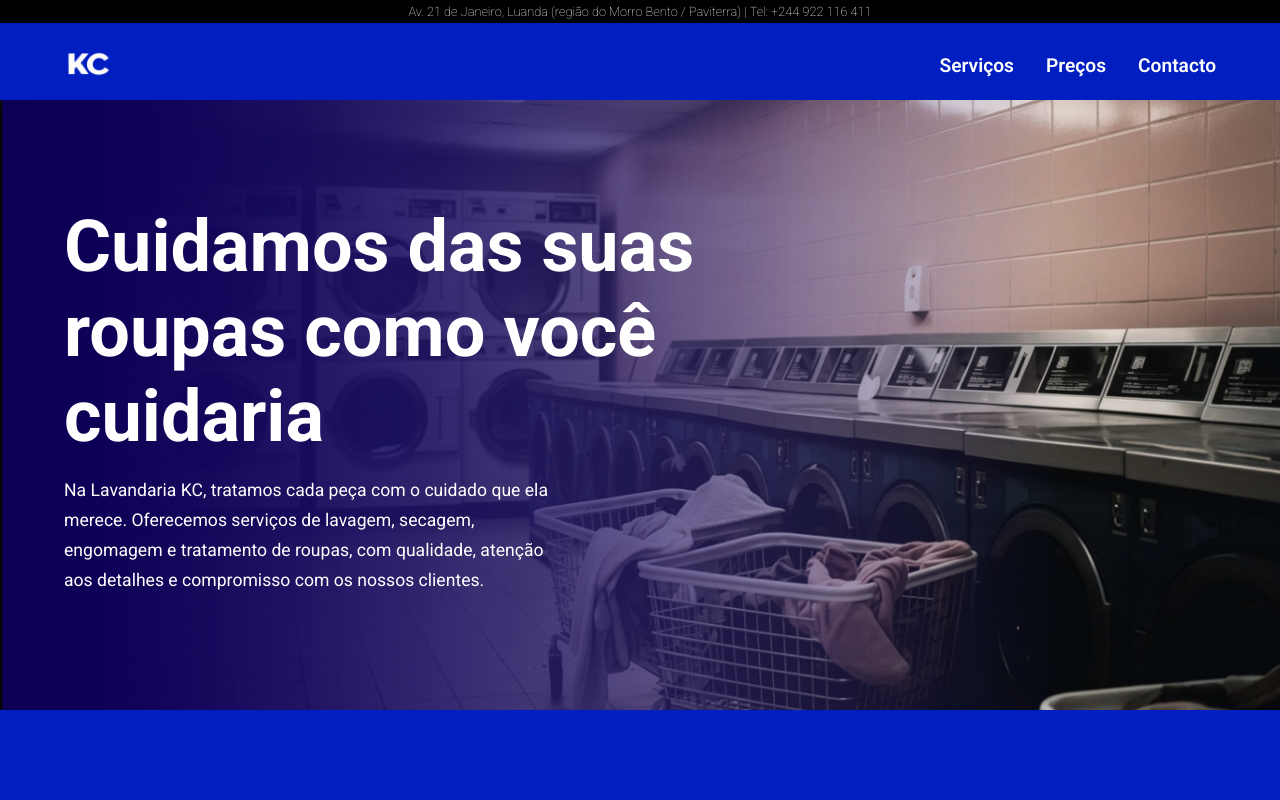
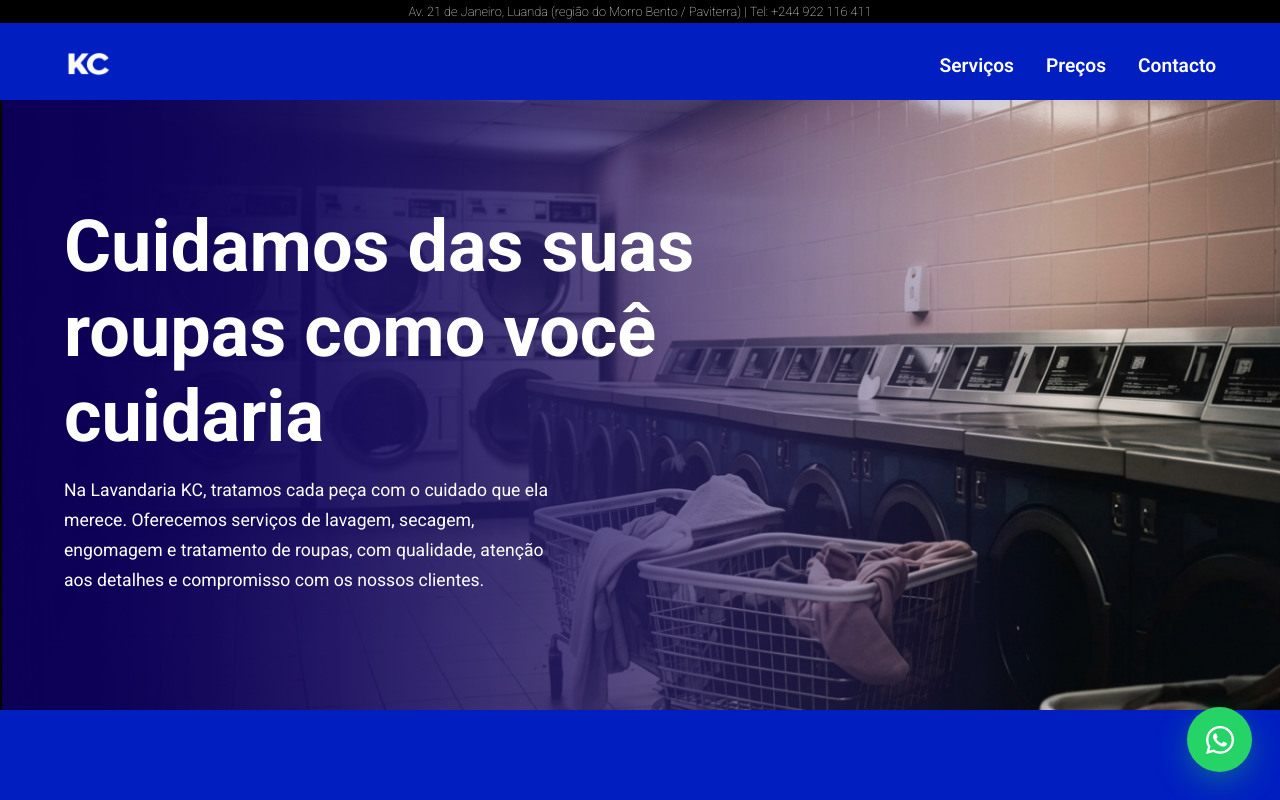
Before and after one commit to AguinaldoKonzo38/lavandaria-kc, a React (Vite) app: page / in a window 1280 px wide. Shown: the top 800 px of the page. Built offline with nearby package versions, Linux system fonts and the light colour scheme.

Commit message:
Atualizacao website

```diff
--- a/src/App.jsx
+++ b/src/App.jsx
@@ -3,6 +3,7 @@ import Homepage from "./pages/homepage/homepage"
 import SolicitarServico from "./pages/solicitar-service/solicitar"
 import Header from "./components/header/header"
 import Footer from "./components/footer/footer"
+import WhatsappButton from "./components/whatsapp-button/whatsapp"
 
 function App() {
 
@@ -12,6 +13,7 @@ function App() {
         <Header />
         < Outlet />
         <Footer />
+        <WhatsappButton />
       </div>
     )
   }
--- a/src/components/contato/contato.jsx
+++ b/src/components/contato/contato.jsx
@@ -24,7 +24,7 @@ function Contacto() {
                     <div className="contato_card">
                         <div>
                             <h2>EMAIL</h2>
-                            <p>info@meusite.com</p>
+                            <p>lavandariakc@gmail.com</p>
                             <p>Para pedidos de informação, parcerias ou serviços comerciais, envienos uma mensagem. </p>
                         </div>
                         <div>
--- /dev/null
+++ b/src/components/whatsapp-button/whatsapp.jsx
@@ -0,0 +1,22 @@
+import { FaWhatsapp } from "react-icons/fa";
+import "./whatsappButton.css";
+
+function WhatsappButton() {
+    const phone = "244925524048"; // Código do país + número
+    const message = "Olá! Vim através do site da Mundo Clean e gostaria de falar com um consultor para conhecer melhor os serviços e soluções disponíveis.";
+
+    return (
+        <a
+            href={`https://wa.me/${phone}?text=${encodeURIComponent(message)}`}
+            target="_blank"
+
+            rel="noopener noreferrer"
+            className="whatsapp-button"
+            aria-label="Falar no WhatsApp"
+        >
+            <FaWhatsapp />
+        </a>
+    );
+}
+
+export default WhatsappButton;
--- /dev/null
+++ b/src/components/whatsapp-button/whatsappButton.css
@@ -0,0 +1,42 @@
+.whatsapp-button {
+    position: fixed;
+    bottom: 28px;
+    right: 28px;
+
+    width: 65px;
+    height: 65px;
+
+    display: flex;
+    justify-content: center;
+    align-items: center;
+
+    border-radius: 50%;
+
+    background: #25D366;
+    color: #fff;
+
+    font-size: 2rem;
+
+    text-decoration: none;
+
+    box-shadow: 0 10px 30px rgba(37, 211, 102, .35);
+
+    z-index: 999;
+
+    transition: .3s;
+}
+
+.whatsapp-button:hover {
+    transform: scale(1.1);
+    box-shadow: 0 15px 35px rgba(37, 211, 102, .45);
+}
+
+@media (max-width: 768px) {
+    .whatsapp-button {
+        width: 55px;
+        height: 55px;
+        font-size: 1.7rem;
+        bottom: 20px;
+        right: 20px;
+    }
+}
```
Also changed, not shown: 13 other files (tests, documents, lock files or other folders).
